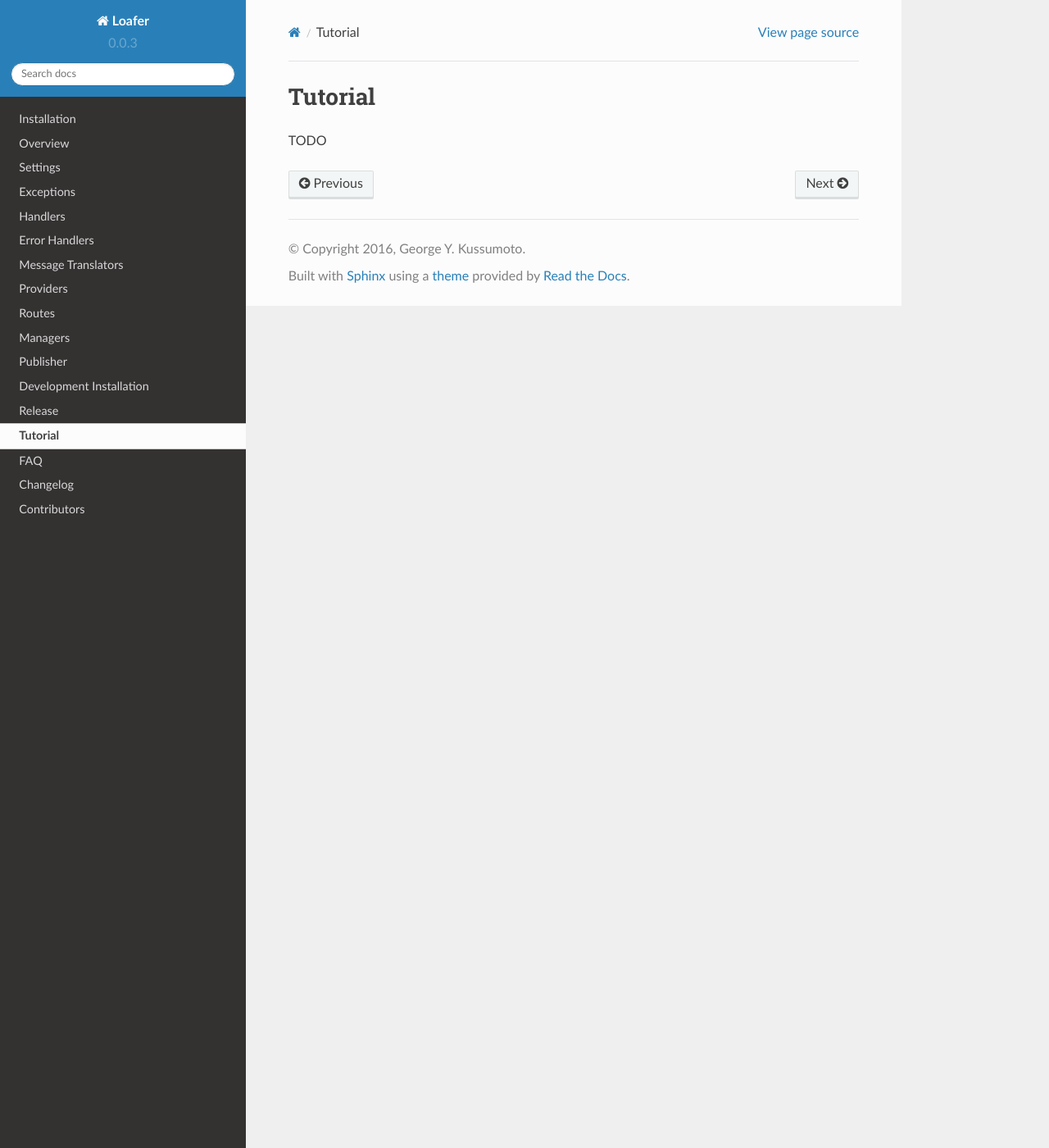
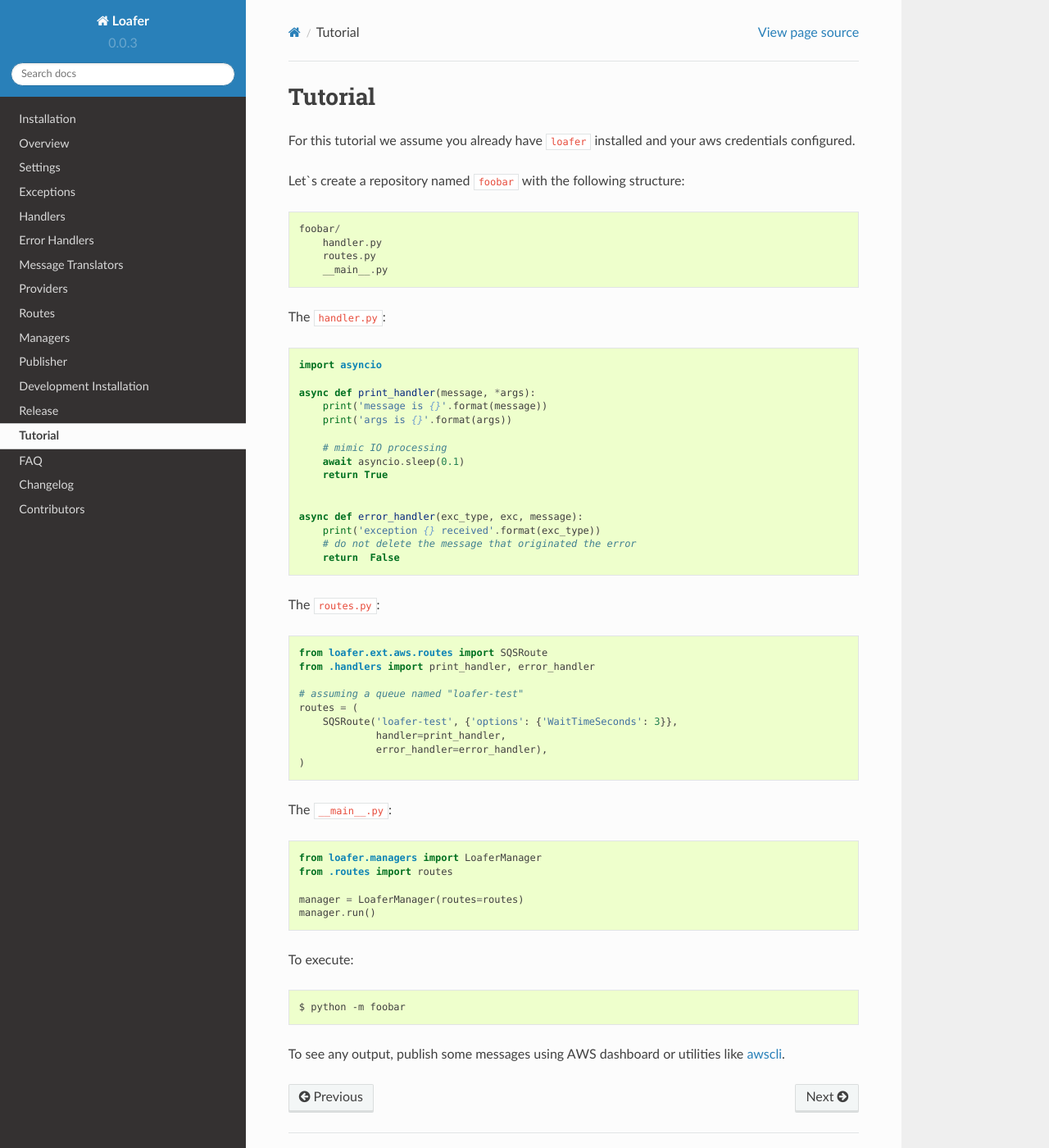
Before and after one commit to georgeyk/loafer, a Sphinx documentation site: the page built from docs/source/tutorial.rst, in a window 1280 px wide and 1400 px high. Shown: the whole window at 82% size. Built offline with Sphinx 7.4.7 and the Read the Docs theme 2.0.0, drawn with Linux system fonts in a browser that asks for light colours.

Commit message:
Add tutorial doc

```diff
--- a/docs/source/tutorial.rst
+++ b/docs/source/tutorial.rst
@@ -1,4 +1,63 @@
 Tutorial
 --------
 
-TODO
+For this tutorial we assume you already have ``loafer`` installed and your
+aws credentials configured.
+
+Let`s create a repository named ``foobar`` with the following structure::
+
+    foobar/
+        handler.py
+        routes.py
+        __main__.py
+
+
+The ``handler.py``::
+
+    import asyncio
+
+    async def print_handler(message, *args):
+        print('message is {}'.format(message))
+        print('args is {}'.format(args))
+
+        # mimic IO processing
+        await asyncio.sleep(0.1)
+        return True
+
+
+    async def error_handler(exc_type, exc, message):
+        print('exception {} received'.format(exc_type))
+        # do not delete the message that originated the error
+        return  False
+
+
+The ``routes.py``::
+
+    from loafer.ext.aws.routes import SQSRoute
+    from .handlers import print_handler, error_handler
+
+    # assuming a queue named "loafer-test"
+    routes = (
+        SQSRoute('loafer-test', {'options': {'WaitTimeSeconds': 3}},
+                 handler=print_handler,
+                 error_handler=error_handler),
+    )
+
+
+The ``__main__.py``::
+
+    from loafer.managers import LoaferManager
+    from .routes import routes
+
+    manager = LoaferManager(routes=routes)
+    manager.run()
+
+
+To execute::
+
+    $ python -m foobar
+
+
+To see any output, publish some messages using AWS dashboard or utilities like `awscli`_.
+
+.. _awscli: https://github.com/aws/aws-cli
```
